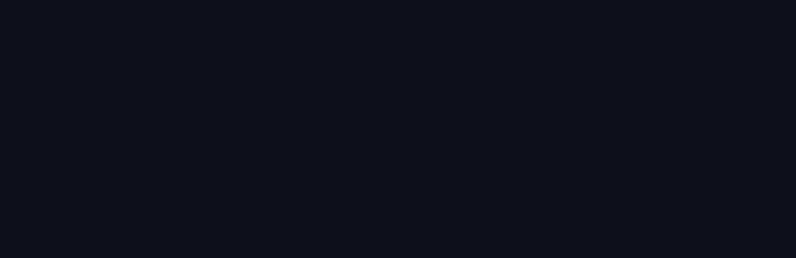
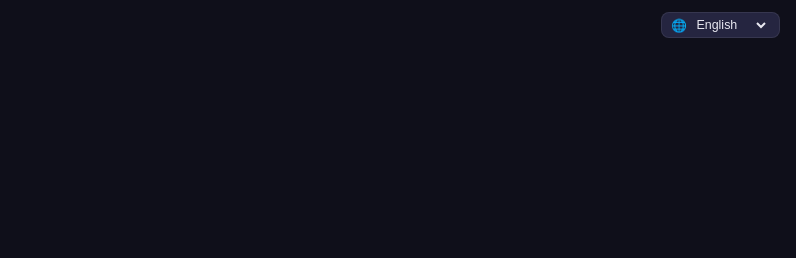
Before and after one commit to yrest/EvoMeet, a plain HTML site: page web/index.html in a window 1280 px wide. Shown: the top 258 px of the page, without its empty margins (484-1280 px from the left). Drawn offline with Linux system fonts and the light colour scheme.

Commit message:
Add manual language switcher with localStorage persistence
A 🌐 globe + <select> widget fixed in the top-right corner lets users
override the auto-detected language at any time. Selection is saved to
localStorage so the preference survives page reloads. setLocale() is
exposed globally and re-applies all UI strings instantly on switch.
Invalid locale codes are silently ignored.

Co-Authored-By: Claude Sonnet 4.6 <noreply@anthropic.com>

```diff
--- a/web/i18n.js
+++ b/web/i18n.js
@@ -145,22 +145,34 @@
     },
   };
 
-  // Detect browser language, fall back to English
+  // Resolve initial locale: saved preference → browser language → English
   const browserLang = ((navigator.languages && navigator.languages[0]) || navigator.language || 'en')
     .slice(0, 2).toLowerCase();
-  const locale = SUPPORTED.includes(browserLang) ? browserLang : 'en';
-  const lang = TRANSLATIONS[locale];
+  const saved = typeof localStorage !== 'undefined' && localStorage.getItem('evomeet-lang');
+  let locale = (saved && SUPPORTED.includes(saved)) ? saved
+             : SUPPORTED.includes(browserLang) ? browserLang
+             : 'en';
 
   // Set HTML lang attribute for accessibility
   document.documentElement.lang = locale;
 
-  // Global translation function
+  // Global translation function — reads current locale dynamically
   window.t = function (key, ...args) {
-    const val = lang[key] !== undefined ? lang[key] : TRANSLATIONS.en[key];
+    const dict = TRANSLATIONS[locale];
+    const val = (dict && dict[key] !== undefined) ? dict[key] : TRANSLATIONS.en[key];
     return typeof val === 'function' ? val(...args) : (val !== undefined ? val : key);
   };
 
-  // Apply translations to static DOM elements immediately
+  // Switch locale, persist to localStorage, re-apply all strings
+  window.setLocale = function (code) {
+    if (!SUPPORTED.includes(code)) return;
+    locale = code;
+    document.documentElement.lang = code;
+    try { localStorage.setItem('evomeet-lang', code); } catch (_) {}
+    applyAll();
+  };
+
+  // Apply translations to static DOM elements
   function applyAll() {
     const tagline = document.querySelector('.tagline');
     if (tagline) tagline.textContent = window.t('tagline');
@@ -185,6 +197,10 @@
 
     const btnMuteVideo = document.getElementById('btn-mute-video');
     if (btnMuteVideo) btnMuteVideo.title = window.t('muteVideo');
+
+    // Sync the switcher widget to the active locale
+    const switcher = document.getElementById('lang-switcher');
+    if (switcher) switcher.value = locale;
   }
 
   applyAll();
--- a/web/index.html
+++ b/web/index.html
@@ -45,6 +45,20 @@
     </div>
   </div>
 
+  <!-- Language switcher — fixed top-right, visible on all screens -->
+  <div id="lang-switcher-wrap">
+    <span aria-hidden="true">🌐</span>
+    <select id="lang-switcher" onchange="setLocale(this.value)" aria-label="Language">
+      <option value="en">English</option>
+      <option value="es">Español</option>
+      <option value="de">Deutsch</option>
+      <option value="ru">Русский</option>
+      <option value="pt">Português</option>
+      <option value="fr">Français</option>
+      <option value="pl">Polski</option>
+    </select>
+  </div>
+
   <script src="/i18n.js"></script>
   <script src="/app.js"></script>
   <script>
--- a/web/style.css
+++ b/web/style.css
@@ -20,6 +20,41 @@ html, body {
   background: var(--bg);
   color: var(--text);
   overflow: hidden;
+}
+
+/* ── Language switcher ───────────────────────────── */
+#lang-switcher-wrap {
+  position: fixed;
+  top: 0.75rem;
+  right: 1rem;
+  z-index: 300;
+  display: flex;
+  align-items: center;
+  gap: 0.35rem;
+  background: var(--surface2);
+  border: 1px solid rgba(255, 255, 255, 0.08);
+  border-radius: 8px;
+  padding: 0.25rem 0.6rem;
+  font-size: 0.78rem;
+  transition: border-color var(--transition);
+}
+
+#lang-switcher-wrap:hover { border-color: var(--accent); }
+
+#lang-switcher {
+  background: transparent;
+  color: var(--text);
+  border: none;
+  outline: none;
+  font-size: 0.78rem;
+  cursor: pointer;
+  /* remove default arrow on some browsers for a cleaner look */
+  -webkit-appearance: auto;
+}
+
+#lang-switcher option {
+  background: var(--surface);
+  color: var(--text);
 }
 
 /* ── Join screen ─────────────────────────────────── */
```
